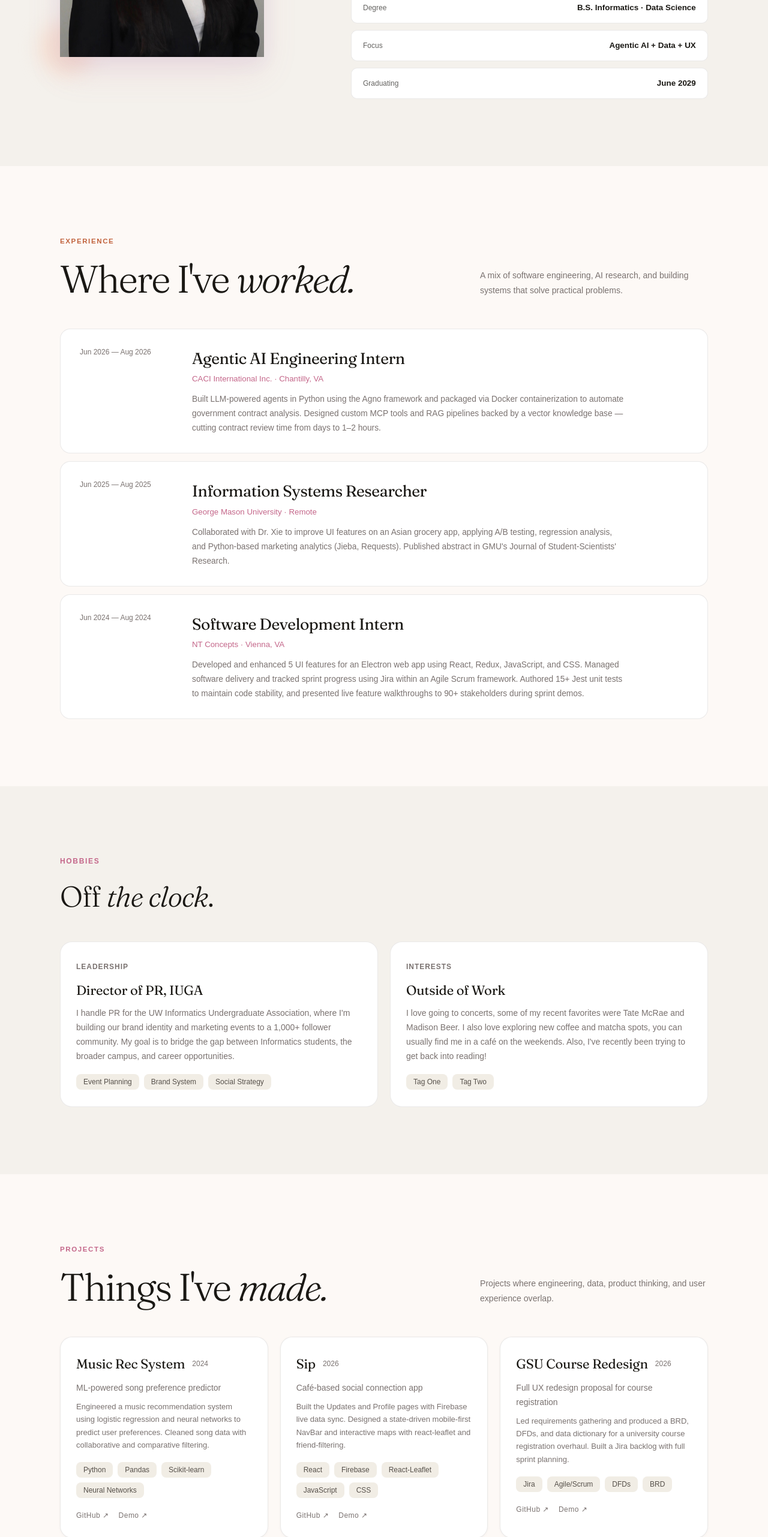
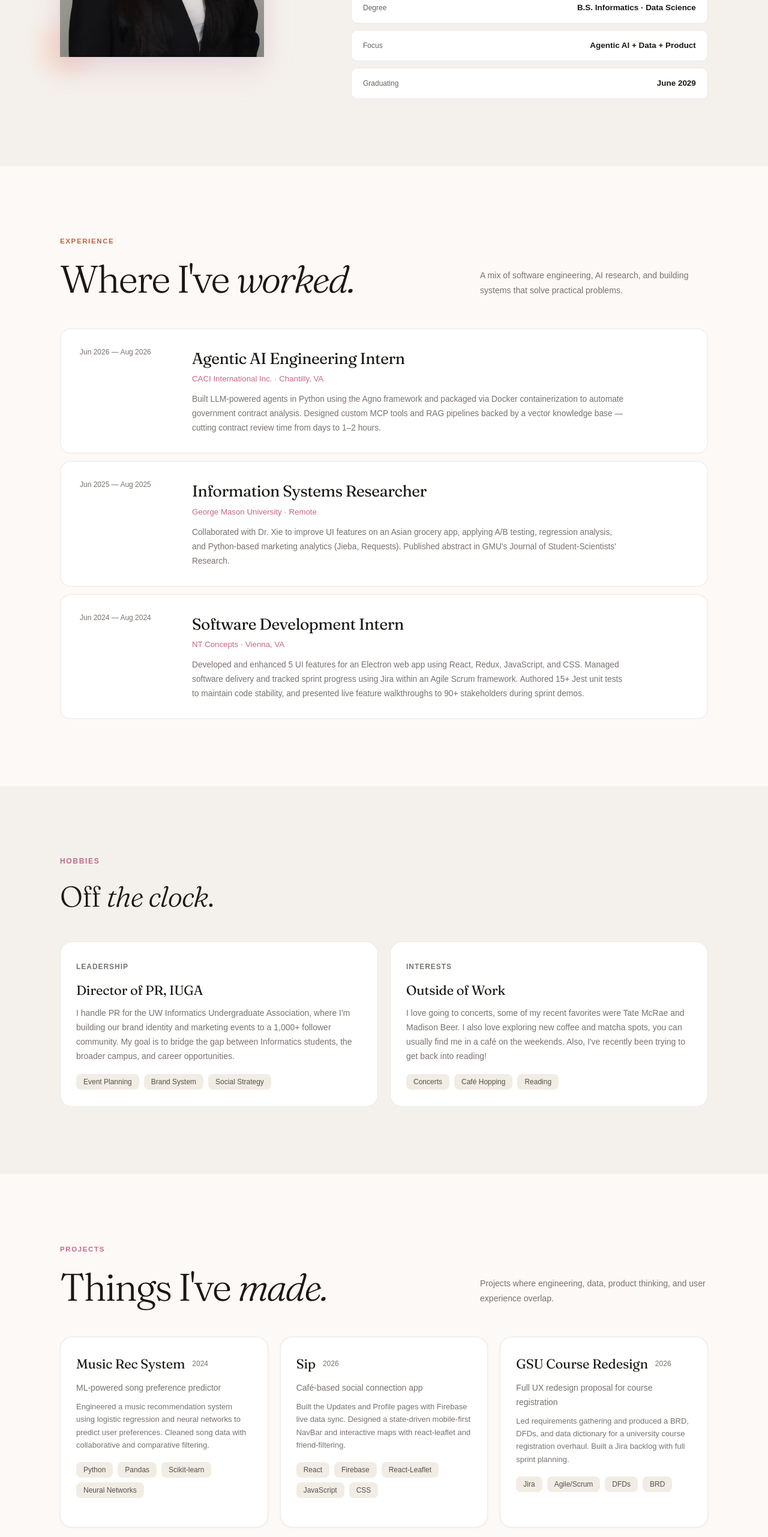
Before and after one commit to samanthaoh/my-portfolio, a React (Vite) app: page / in a window 1280 px wide. Shown: the part 1328-3891 px from the top of the page at 60% size. Built offline with nearby package versions, Linux system fonts and the light colour scheme; a web font is replaced by a local one.

Commit message:
Changing content in site

```diff
--- a/src/App.tsx
+++ b/src/App.tsx
@@ -144,7 +144,7 @@ export default function App() {
             <div className="about-details">
               <Detail label="School" value="University of Washington" />
               <Detail label="Degree" value="B.S. Informatics · Data Science" />
-              <Detail label="Focus" value="Agentic AI + Data + UX" />
+              <Detail label="Focus" value="Agentic AI + Data + Product" />
               <Detail label="Graduating" value="June 2029" />
             </div>
           </div>
@@ -497,8 +497,8 @@ function ProjectCard({
 
       <div style={{ display: "flex", gap: 16 }}>
         {[
-          ["GitHub ↗", project.github],
-          ["Demo ↗", project.demo],
+          //["GitHub ↗", project.github],
+          // ["Demo ↗", project.demo],
         ].map(([label, href]) => (
           <a
             key={label}
--- a/src/OutsideOfWork.tsx
+++ b/src/OutsideOfWork.tsx
@@ -17,7 +17,7 @@ export default function OutsideOfWork() {
       title: "Outside of Work",
       body:
         "I love going to concerts, some of my recent favorites were Tate McRae and Madison Beer. I also love exploring new coffee and matcha spots, you can usually find me in a café on the weekends. Also, I've recently been trying to get back into reading!",
-      tags: ["Tag One", "Tag Two"],
+      tags: ["Concerts", "Café Hopping", "Reading"],
     },
   ]
 
```
